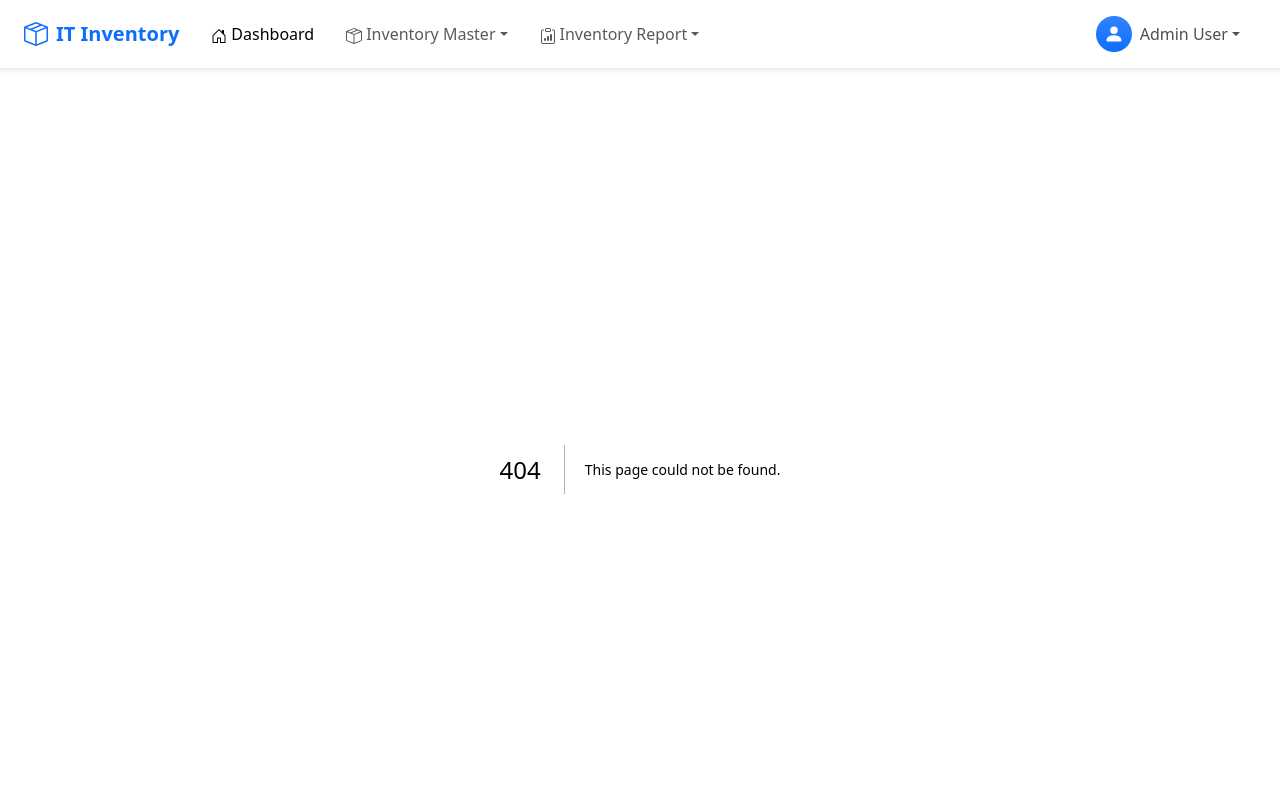
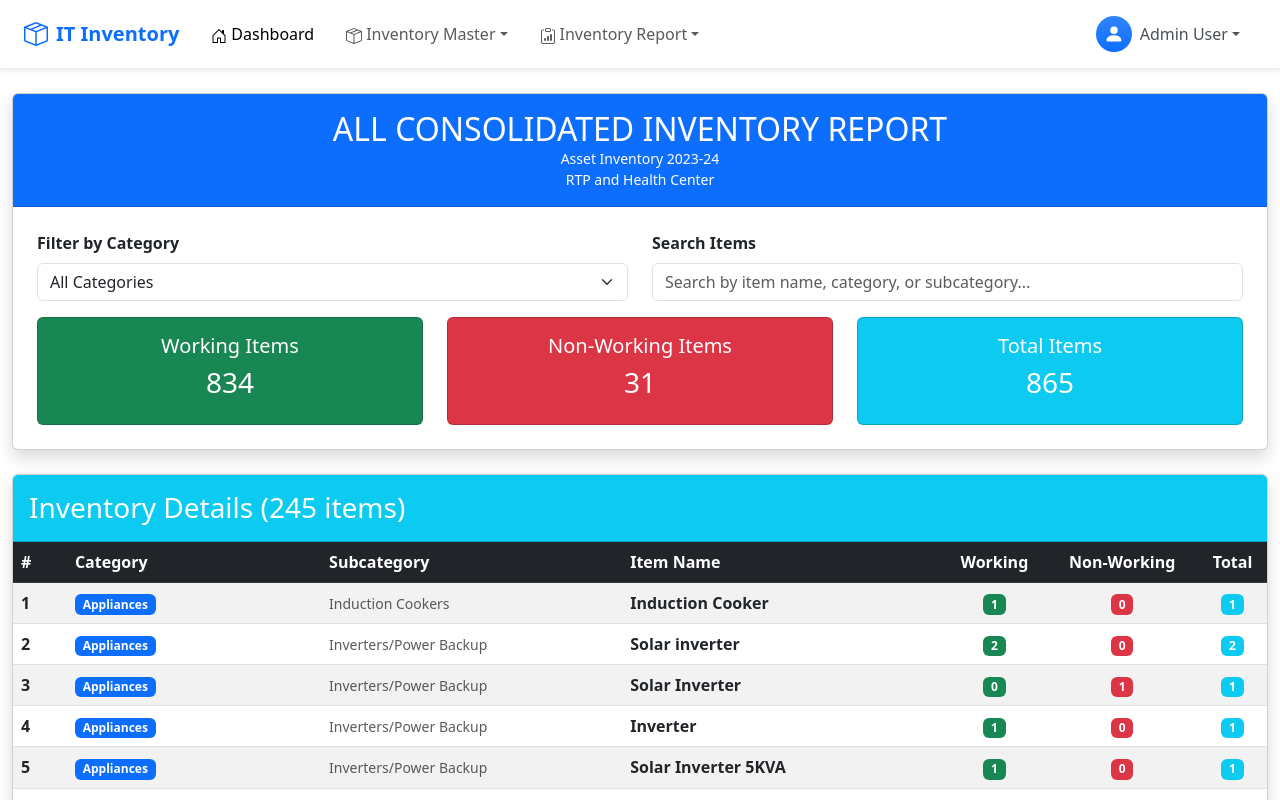
Before and after one commit to Demigod1410/NIRD-Inventory, a Next.js app: page /all-consolidated-inventory in a window 1280 px wide. Before the commit this address had no page. Shown: the top 800 px of the page. Built offline with nearby package versions, Linux system fonts and the light colour scheme.

Commit message:
Add AllConsolidatedInventory component for displaying and filtering inventory data

```diff
--- /dev/null
+++ b/src/app/all-consolidated-inventory/page.jsx
@@ -0,0 +1,209 @@
+"use client";
+import { useState, useEffect } from "react";
+import Link from "next/link";
+import assetInventory from "../../../Asset_Inventory.json";
+
+export default function AllConsolidatedInventory() {
+  const [inventoryData, setInventoryData] = useState([]);
+  const [filteredData, setFilteredData] = useState([]);
+  const [searchTerm, setSearchTerm] = useState("");
+  const [selectedCategory, setSelectedCategory] = useState("");
+
+  useEffect(() => {
+    // Flatten the inventory data
+    const flattenedData = [];
+    assetInventory.categories.forEach(category => {
+      category.subcategories.forEach(subcategory => {
+        subcategory.items.forEach(item => {
+          flattenedData.push({
+            category: category.category_name,
+            subcategory: subcategory.subcategory_name,
+            itemName: item.item_name,
+            working: item.working,
+            nonWorking: item.non_working,
+            total: item.total
+          });
+        });
+      });
+    });
+    setInventoryData(flattenedData);
+    setFilteredData(flattenedData);
+  }, []);
+
+  useEffect(() => {
+    let filtered = inventoryData;
+
+    if (selectedCategory) {
+      filtered = filtered.filter(item => item.category === selectedCategory);
+    }
+
+    if (searchTerm) {
+      filtered = filtered.filter(item =>
+        item.itemName.toLowerCase().includes(searchTerm.toLowerCase()) ||
+        item.category.toLowerCase().includes(searchTerm.toLowerCase()) ||
+        item.subcategory.toLowerCase().includes(searchTerm.toLowerCase())
+      );
+    }
+
+    setFilteredData(filtered);
+  }, [inventoryData, selectedCategory, searchTerm]);
+
+  const categories = [...new Set(inventoryData.map(item => item.category))];
+
+  const totalWorking = filteredData.reduce((sum, item) => sum + item.working, 0);
+  const totalNonWorking = filteredData.reduce((sum, item) => sum + item.nonWorking, 0);
+  const totalItems = filteredData.reduce((sum, item) => sum + item.total, 0);
+
+  return (
+    <div className="container-fluid py-4 h-screen overflow-auto">
+      <link
+        href="https://cdn.jsdelivr.net/npm/bootstrap@5.3.0/dist/css/bootstrap.min.css"
+        rel="stylesheet"
+      />
+
+      <div className="row justify-content-center">
+        <div className="col-12 col-xl-12">
+          {/* Header */}
+          <div className="card shadow mb-4">
+            <div className="card-header bg-primary text-white py-3">
+              <h2 className="mb-0 text-center">ALL CONSOLIDATED INVENTORY REPORT</h2>
+              <p className="mb-0 text-center small">{assetInventory.metadata.title}</p>
+              <p className="mb-0 text-center small">{assetInventory.metadata.location}</p>
+            </div>
+
+            {/* Filters */}
+            <div className="card-body p-4">
+              <div className="row">
+                <div className="col-md-6">
+                  <div className="mb-3">
+                    <label htmlFor="categoryFilter" className="form-label fw-bold">
+                      Filter by Category
+                    </label>
+                    <select
+                      className="form-select"
+                      id="categoryFilter"
+                      value={selectedCategory}
+                      onChange={(e) => setSelectedCategory(e.target.value)}
+                    >
+                      <option value="">All Categories</option>
+                      {categories.map((category, index) => (
+                        <option key={index} value={category}>
+                          {category}
+                        </option>
+                      ))}
+                    </select>
+                  </div>
+                </div>
+
+                <div className="col-md-6">
+                  <div className="mb-3">
+                    <label htmlFor="searchFilter" className="form-label fw-bold">
+                      Search Items
+                    </label>
+                    <input
+                      type="text"
+                      className="form-control"
+                      id="searchFilter"
+                      placeholder="Search by item name, category, or subcategory..."
+                      value={searchTerm}
+                      onChange={(e) => setSearchTerm(e.target.value)}
+                    />
+                  </div>
+                </div>
+              </div>
+
+              {/* Summary Stats */}
+              <div className="row text-center">
+                <div className="col-md-4">
+                  <div className="card bg-success text-white">
+                    <div className="card-body">
+                      <h5 className="card-title">Working Items</h5>
+                      <h3>{totalWorking}</h3>
+                    </div>
+                  </div>
+                </div>
+                <div className="col-md-4">
+                  <div className="card bg-danger text-white">
+                    <div className="card-body">
+                      <h5 className="card-title">Non-Working Items</h5>
+                      <h3>{totalNonWorking}</h3>
+                    </div>
+                  </div>
+                </div>
+                <div className="col-md-4">
+                  <div className="card bg-info text-white">
+                    <div className="card-body">
+                      <h5 className="card-title">Total Items</h5>
+                      <h3>{totalItems}</h3>
+                    </div>
+                  </div>
+                </div>
+              </div>
+            </div>
+          </div>
+
+          {/* Inventory Table */}
+          <div className="card shadow">
+            <div className="card-header bg-info text-white py-3">
+              <h3 className="mb-0">Inventory Details ({filteredData.length} items)</h3>
+            </div>
+
+            <div className="card-body p-0">
+              <div className="table-responsive">
+                <table className="table table-striped table-hover mb-0">
+                  <thead className="table-dark">
+                    <tr>
+                      <th scope="col">#</th>
+                      <th scope="col">Category</th>
+                      <th scope="col">Subcategory</th>
+                      <th scope="col">Item Name</th>
+                      <th scope="col" className="text-center">Working</th>
+                      <th scope="col" className="text-center">Non-Working</th>
+                      <th scope="col" className="text-center">Total</th>
+                    </tr>
+                  </thead>
+                  <tbody>
+                    {filteredData.map((item, index) => (
+                      <tr key={index}>
+                        <th scope="row">{index + 1}</th>
+                        <td>
+                          <span className="badge bg-primary">{item.category}</span>
+                        </td>
+                        <td>
+                          <small className="text-muted">{item.subcategory}</small>
+                        </td>
+                        <td className="fw-bold">{item.itemName}</td>
+                        <td className="text-center">
+                          <span className="badge bg-success">{item.working}</span>
+                        </td>
+                        <td className="text-center">
+                          <span className="badge bg-danger">{item.nonWorking}</span>
+                        </td>
+                        <td className="text-center">
+                          <span className="badge bg-info">{item.total}</span>
+                        </td>
+                      </tr>
+                    ))}
+                  </tbody>
+                </table>
+              </div>
+
+              {filteredData.length === 0 && (
+                <div className="text-center py-5">
+                  <h5 className="text-muted">No items found matching your criteria</h5>
+                </div>
+              )}
+            </div>
+          </div>
+
+          {/* Back Button */}
+          <div className="mt-3">
+            <Link href="/" className="btn btn-outline-secondary">
+              ← Back to Home
+            </Link>
+          </div>
+        </div>
+      </div>
+    </div>
+  );
+}
```
